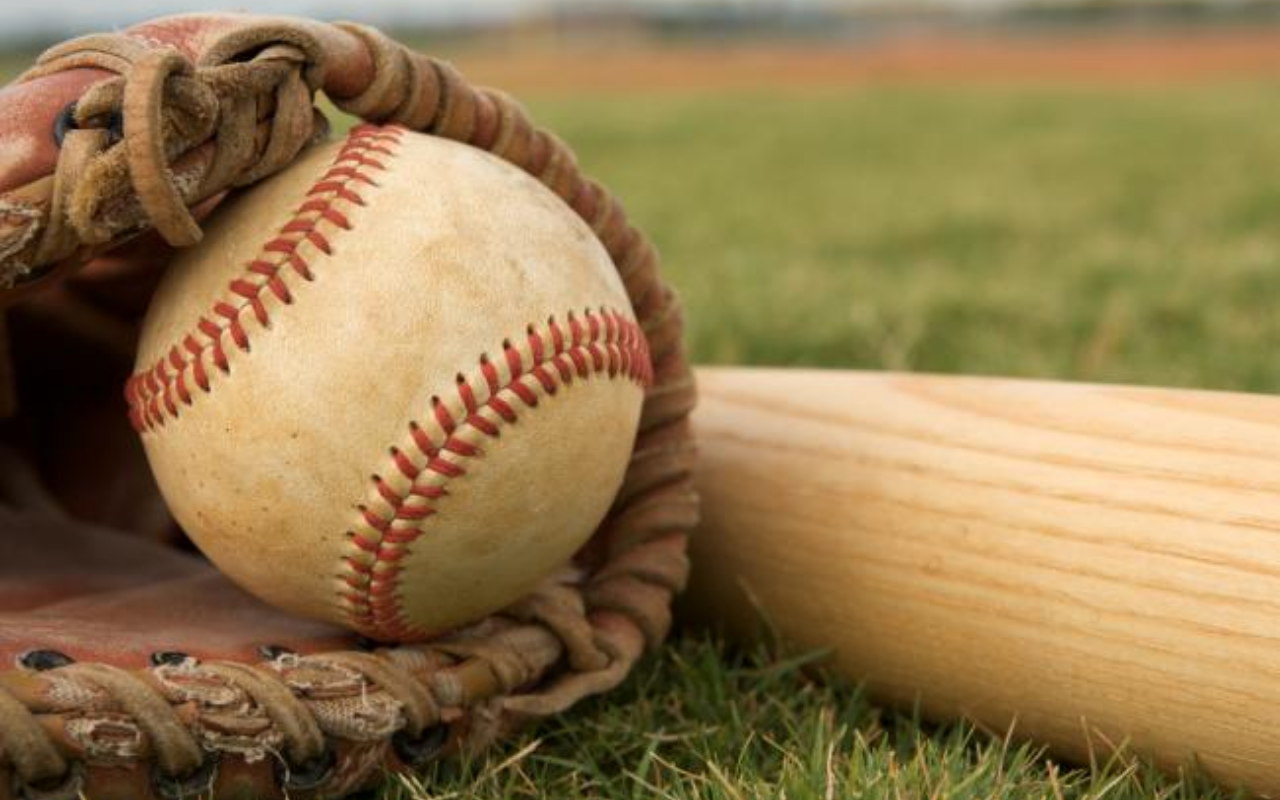
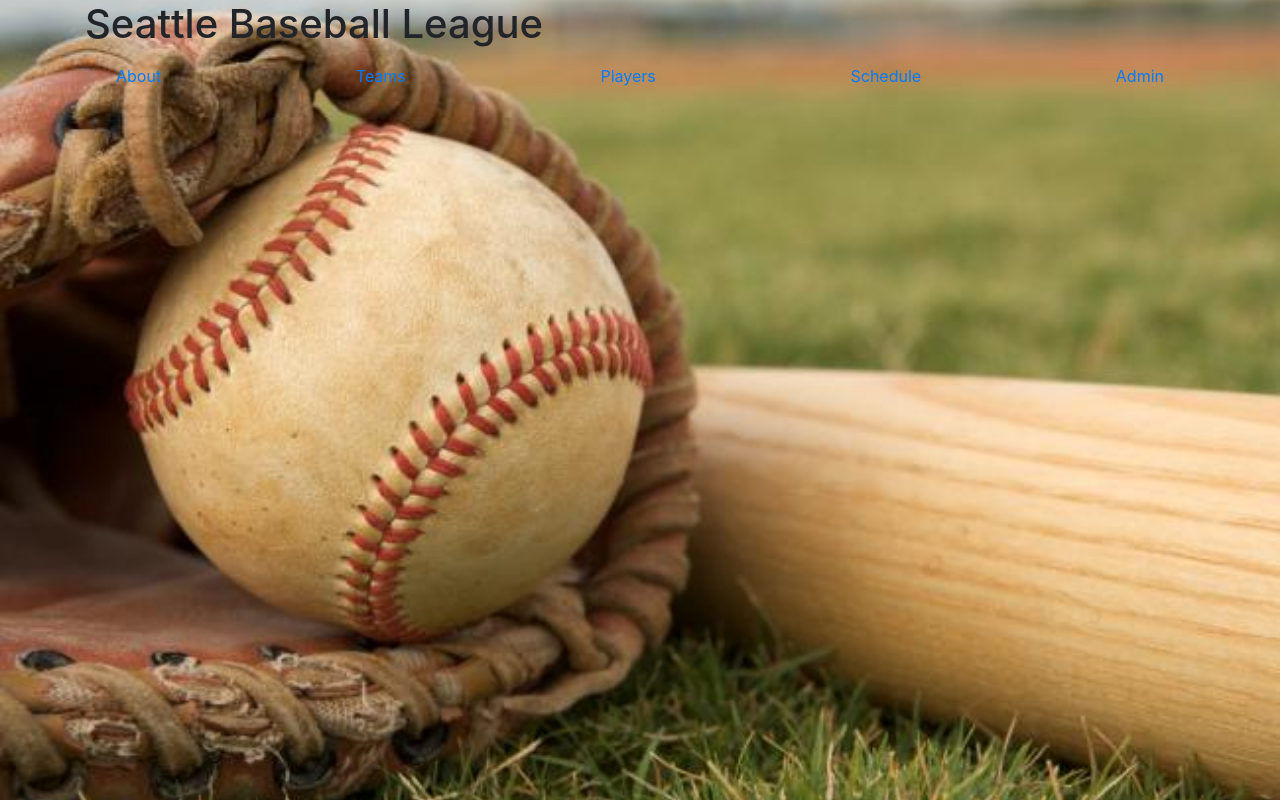
Before and after one commit to yetka/react-baseball-league, a React app: page /admin in a window 1280 px wide. Built offline with nearby package versions, Linux system fonts and the light colour scheme.

Commit message:
add NavBar component

```diff
--- a/src/components/App.jsx
+++ b/src/components/App.jsx
@@ -1,6 +1,12 @@
 import React from 'react';
 import Header from './Header';
 import NavBar from './NavBar';
+import Welcome from './Welcome';
+import TeamsList from './TeamsList';
+import PlayersList from './PlayersList';
+import Schedule from './Schedule';
+import Admin from './Admin';
+import { Switch, Route } from 'react-router-dom';
 import Baseball from '../assets/images/baseball.jpg';
 
 
@@ -18,6 +24,15 @@ function App(){
       `}</style>
       <Header />
       <NavBar />
+      <br></br>
+      <br></br>
+      <Switch >
+        <Route exact path='/' component={Welcome} />
+        <Route path='/teams' component={TeamsList} />
+        <Route path='/players' component={PlayersList} />
+        <Route path='/schedule' component={Schedule} />
+        <Route path='/admin' component={Admin} />
+      </Switch>
     </div>
   );
 }
--- a/src/components/Header.jsx
+++ b/src/components/Header.jsx
@@ -3,6 +3,7 @@ import React from 'react';
 function Header(){
   return (
     <div>
+      <h1>Seattle Baseball League</h1>
     </div>
   );
 }
--- a/src/components/NavBar.jsx
+++ b/src/components/NavBar.jsx
@@ -1,8 +1,28 @@
 import React from 'react';
+import { Link } from 'react-router-dom';
 
 function NavBar(){
   return (
     <div>
+      <nav className="navbar navbar-default">
+        <div className="container-fluid">
+          <div className="navbar-header">
+            <Link to='/'>About</Link>
+          </div>
+          <div className="navbar-header">
+            <Link to='/teams'>Teams</Link>
+          </div>
+          <div className="navbar-header">
+            <Link to='/players'>Players</Link>
+          </div>
+          <div className="navbar-header">
+            <Link to='/schedule'>Schedule</Link>
+          </div>
+          <div className="navbar-header">
+            <Link to='/admin'>Admin</Link>
+          </div>
+        </div>
+  </nav>
     </div>
   );
 }
```
